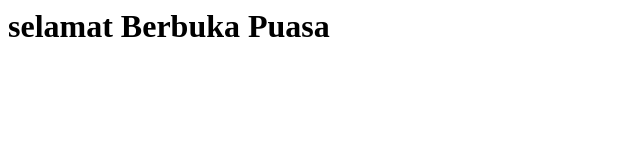
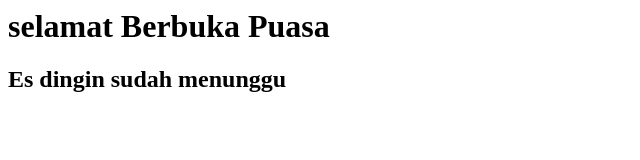
Before and after one commit to 16110225/amikom, a plain HTML site: page index.html in a window 1280 px wide. Shown: the whole page, without its empty margins (0-640 px from the left). Drawn offline with Linux system fonts and the light colour scheme.

Commit message:
tambah h2

```diff
--- a/index.html
+++ b/index.html
@@ -4,5 +4,6 @@
 	</head>
 	<body>
 		<h1>selamat Berbuka Puasa</h1>
+		<h2> Es dingin sudah menunggu</h2>
 	</body>
 </html>
```
